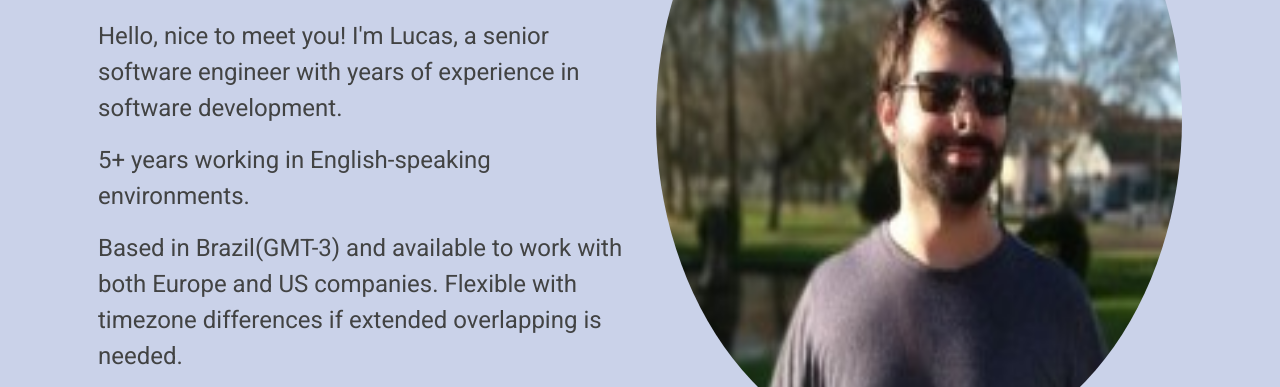
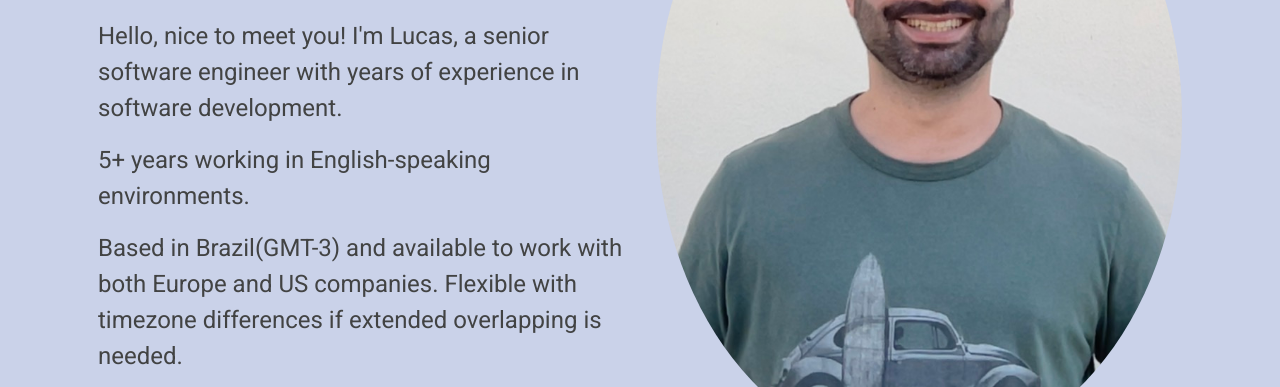
Before and after one commit to GuzzoLM/GuzzoLM.github.io, a plain HTML site: page index.html in a window 1280 px wide. Shown: the part 404-791 px from the top of the page. Drawn offline with nearby package versions, Linux system fonts and the light colour scheme.

Commit message:
Upload new photo

```diff
--- a/assets/css/style.css
+++ b/assets/css/style.css
@@ -72,7 +72,8 @@ body {
 }
 
 .profile-photo {
-    height: 100%;;
+    height: 100%;
+    object-fit: cover;
 }
 
 .section {
--- a/index.html
+++ b/index.html
@@ -41,7 +41,7 @@
         <div class="card-group section first-section" id="top">
             <div class="card text-center order-md-2">
                 <div class="card-body" >
-                    <img src="assets/img/photo.jpeg" alt="Lucas's profile photo" class="img-fluid rounded-circle profile-photo">
+                    <img src="assets/img/photo-lucas.jpeg" alt="Lucas's profile photo" class="img-fluid rounded-circle profile-photo">
                 </div>
             </div>
             <div class="card order-md-1">
```
Also changed, not shown: assets/img/photo-lucas.jpeg (added).
